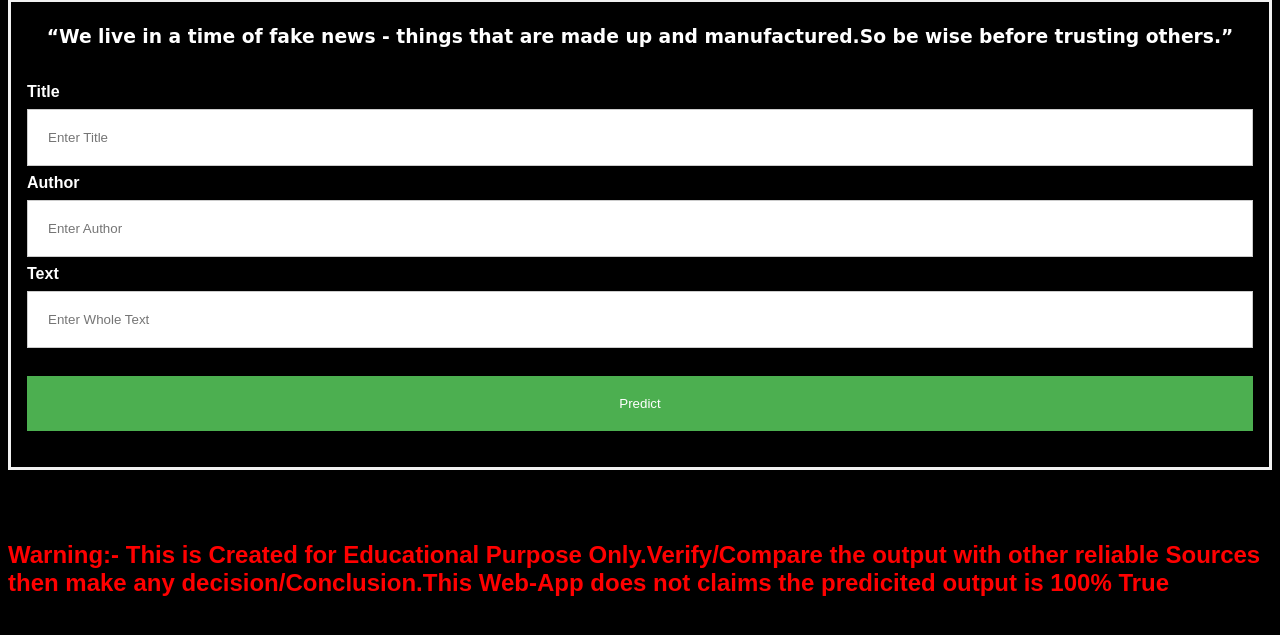
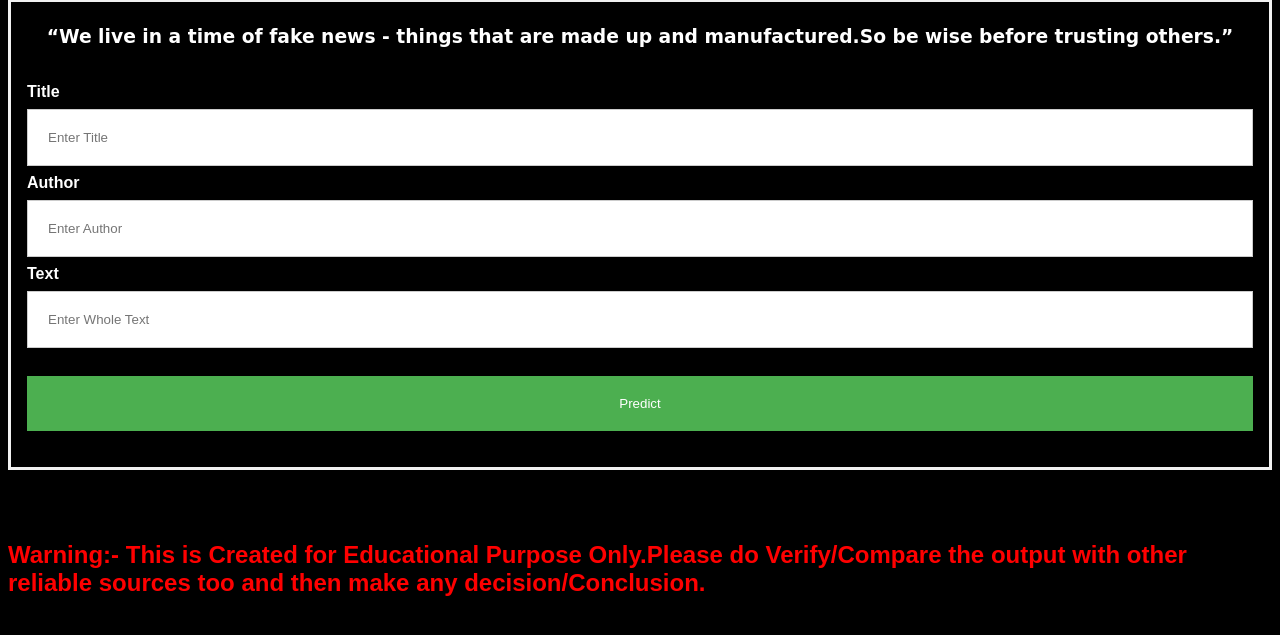
Before and after one commit to imnayakshubham/Fake-News-Detection-End-to-End-Project, a Flask app: page / in a window 1280 px wide. Shown: the part 81-716 px from the top of the page. Run offline with Flask 2, Linux system fonts and the light colour scheme; parts of the project's set-up code (start-up, migrations or seed data) failed here and were passed over.

Commit message:
Update index.html

```diff
--- a/templates/index.html
+++ b/templates/index.html
@@ -151,7 +151,7 @@ span.psw {
 <footer>
 
   <div>
-    <h2 class="Warn"><b> Warning:-</b> This is Created for Educational Purpose Only.Verify/Compare the output with other reliable Sources then make any decision/Conclusion.This Web-App does not claims the predicited output is 100% True</h2>
+    <h2 class="Warn"><b> Warning:-</b> This is Created for Educational Purpose Only.Please do Verify/Compare the output with other reliable sources too and then make any decision/Conclusion.</h2>
   </div>
 </footer>
 
```
